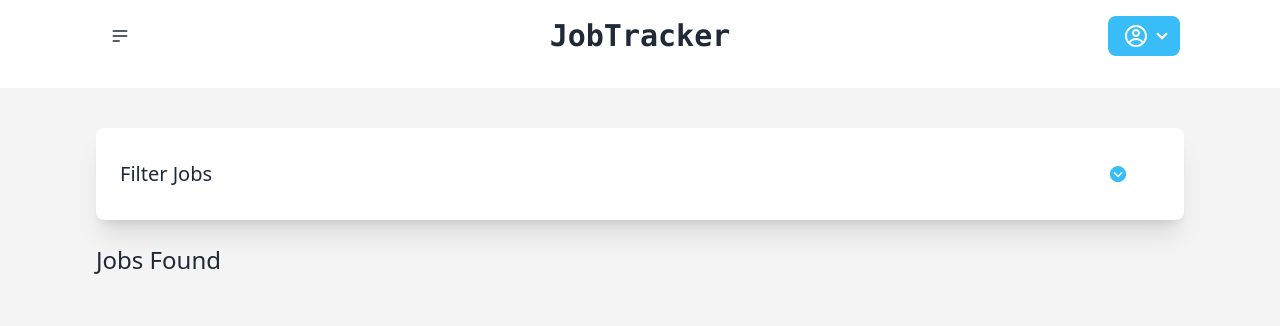
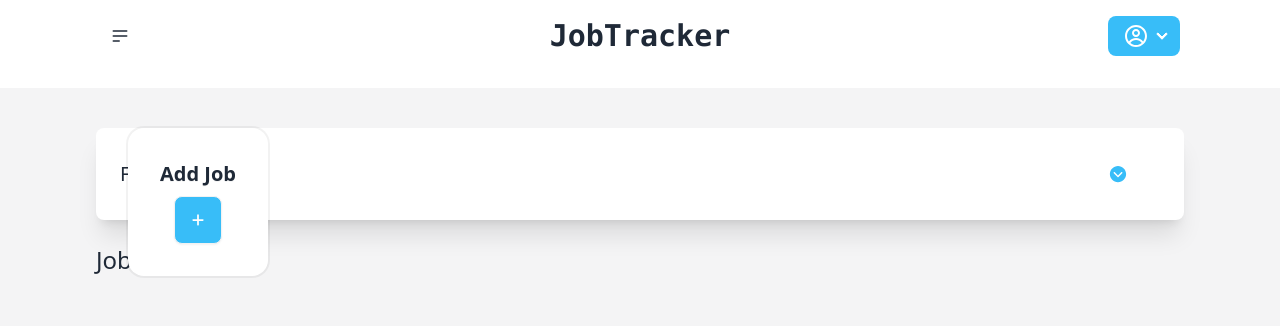
Before and after one commit to Amir2210/JobTracker-Frontend, a React (Vite) app: page /jobs in a window 1280 px wide. Shown: the top 326 px of the page. Built offline with nearby package versions, Linux system fonts and the light colour scheme.

Commit message:
Create Add button component

```diff
--- /dev/null
+++ b/src/cmps/AddJobButton.tsx
@@ -0,0 +1,18 @@
+import { Link } from 'react-router-dom'
+import { FaPlus } from "react-icons/fa6";
+
+function AddJobButton() {
+  return (
+    <div className="card glass bg-white fixed sm:top-32 sm:left-32 sm:bottom-auto sm:right-auto bottom-5 right-5">
+      <div className="card-body justify-center items-center p-5 sm:p-8">
+        <h2 className="card-title">Add Job</h2>
+        <div className="card-actions">
+          <Link to={'/addJob'} className="btn bg-sky-400 text-white"><FaPlus />
+          </Link>
+        </div>
+      </div>
+    </div>
+  )
+}
+
+export default AddJobButton
--- a/src/pages/Jobs.tsx
+++ b/src/pages/Jobs.tsx
@@ -19,6 +19,7 @@ import { FilterBy, SortBy } from '../types/filter-sort'
 // LOADER
 import { FallingLines } from 'react-loader-spinner'
 import { Pagination } from '../cmps/Pagination'
+import AddJobButton from '../cmps/AddJobButton'
 
 
 export function Jobs() {
@@ -99,7 +100,7 @@ export function Jobs() {
   return (
     <section >
       <Navbar />
-      <div className='bg-zinc-100 min-h-screen'>
+      <div className='bg-zinc-100 min-h-screen relative'>
         <div className='small-container sm:big-container sm:mt-4 sm:py-4 py-2  '>
           <FilterJob filterBy={filterBy} onSetFilter={onSetFilter} sortBy={sortBy} onSetSort={onSetSort} />
           <h1 className='text-2xl capitalize font-medium'>{totalJobs} {totalJobs === 1 ? 'job' : 'jobs'} found</h1>
@@ -165,6 +166,7 @@ export function Jobs() {
             <p className='capitalize mt-4 text-2xl sm:text-4xl'>add your first job <span className='link text-sky-400'><Link to={'/addJob'}>here</Link> </span></p>
           </div>}
         </div>
+        <AddJobButton />
       </div>
     </section>
   )
```
